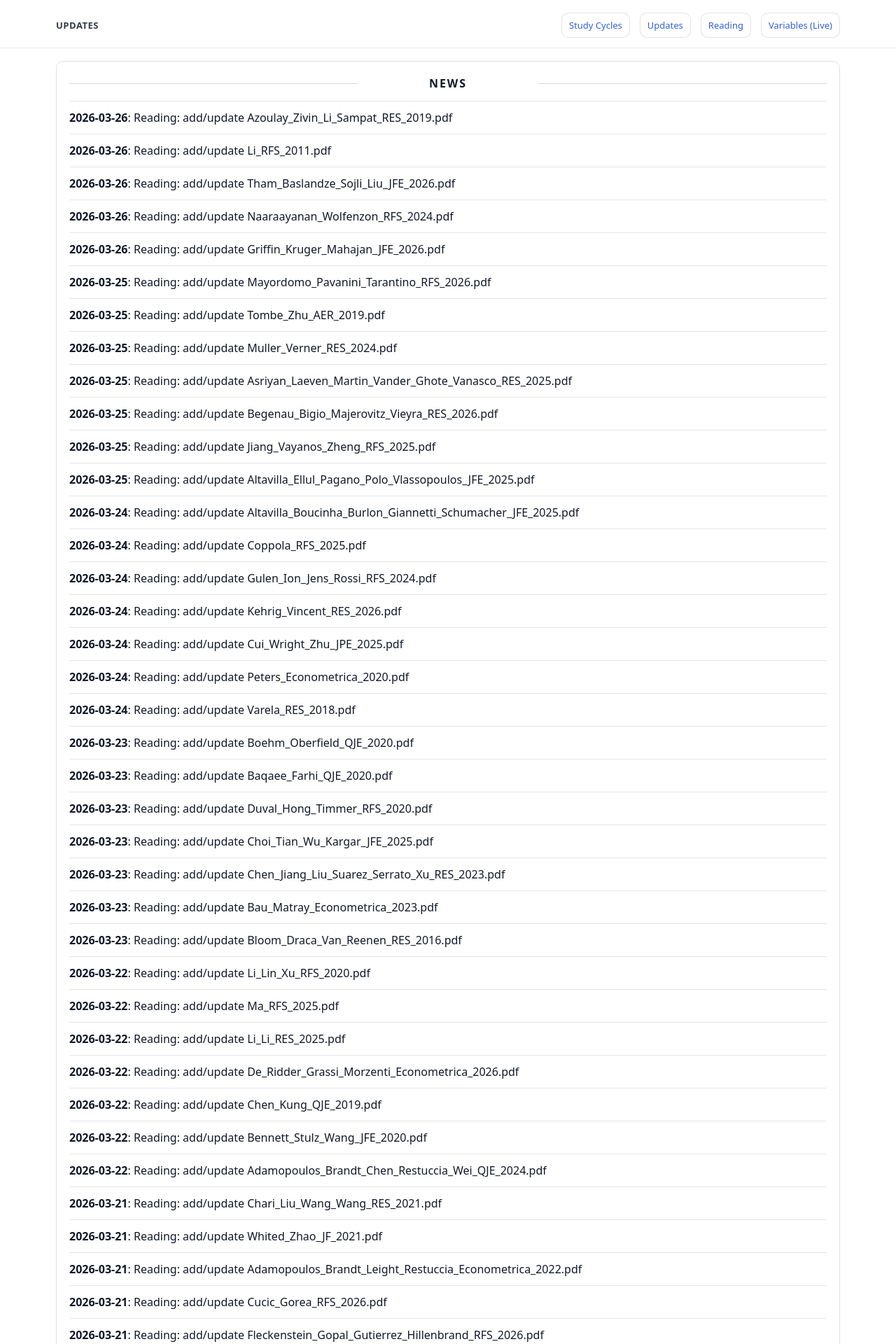
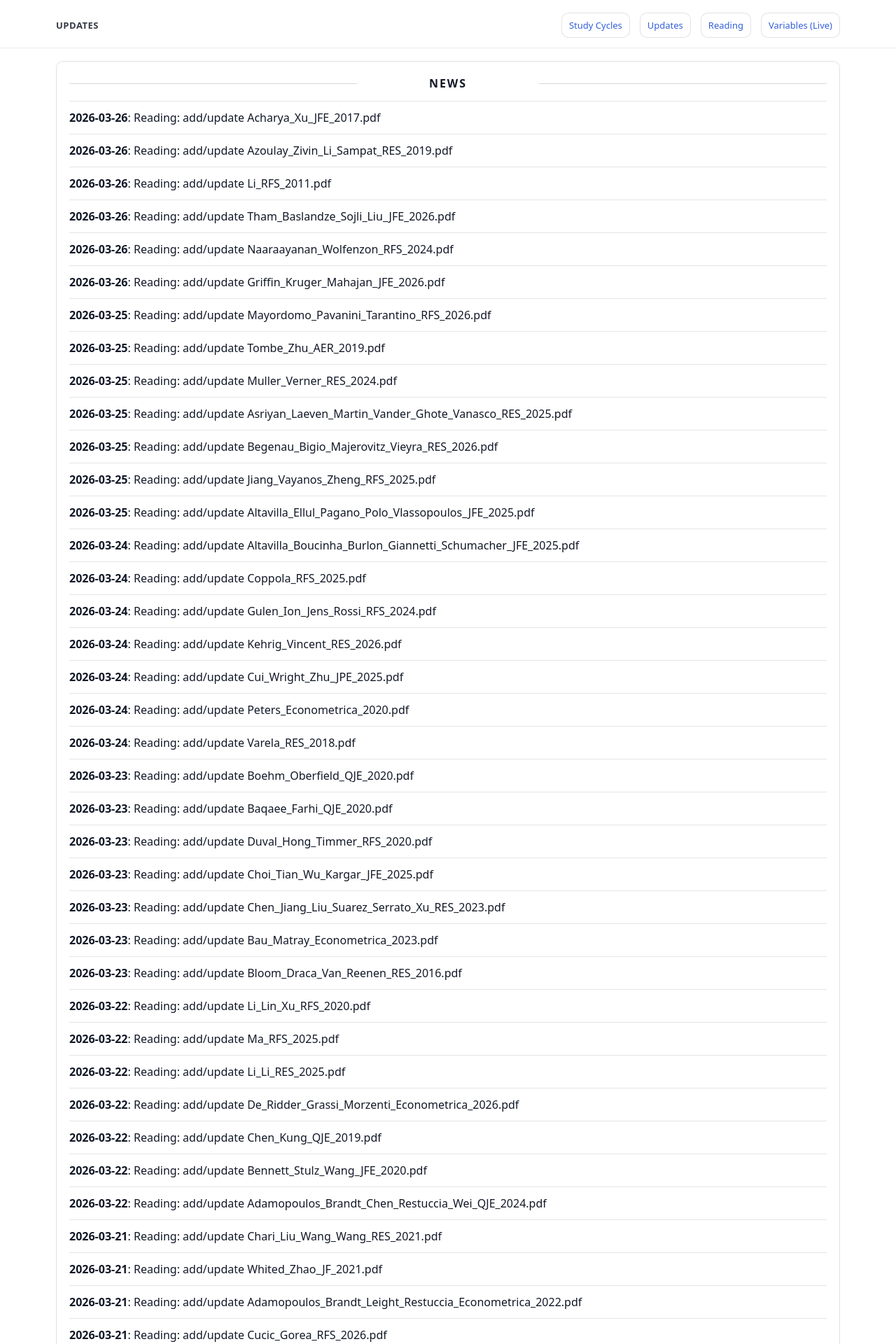
Before and after one commit to yaxinzn/study-archive, a Jekyll site: the page built from updates/index.md, in a window 1280 px wide. Shown: the top 1920 px of the page at 70% size. Built offline with Jekyll 4.4.1, drawn with Linux system fonts in a browser that asks for light colours; some of the changed text lies outside the part shown.

Commit message:
chore: update NEWS feed

```diff
--- a/_data/news.yml
+++ b/_data/news.yml
@@ -1,4 +1,7 @@
 # Auto-generated update history (sorted newest -> oldest). Do not edit manually.
+- ts: "1774524317"
+  date: "2026-03-26"
+  title: "Reading: add/update Acharya_Xu_JFE_2017.pdf"
 - ts: "1774523456"
   date: "2026-03-26"
   title: "Reading: add/update Azoulay_Zivin_Li_Sampat_RES_2019.pdf"
```
